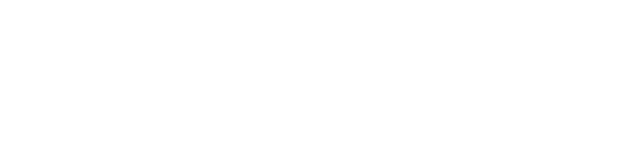
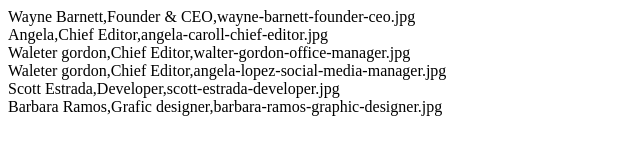
Before and after one commit to SimoneLollini/js-our-team, a plain HTML site: page index.html in a window 1280 px wide. Shown: the whole page, without its empty margins (0-640 px from the left). Drawn offline with Linux system fonts and the light colour scheme.

Commit message:
Add in DOM

```diff
--- a/assets/js/main.js
+++ b/assets/js/main.js
@@ -29,7 +29,7 @@
 // Role: Grafic designer
 // Image: barbara-ramos-graphic-designer.jpg
 
-
+const containerElement = document.querySelector('.container')
 
 // MILESTONE 0: Creare l’array di oggetti con le informazioni fornite.
 
@@ -40,24 +40,46 @@ team = [
         img: 'wayne-barnett-founder-ceo.jpg',
     }, {
         name: 'Angela',
-        Role: 'Chief Editor',
-        Image: 'angela-caroll-chief-editor.jpg',
+        role: 'Chief Editor',
+        img: 'angela-caroll-chief-editor.jpg',
     }, {
         name: 'Waleter gordon',
-        Role: 'Chief Editor',
-        Image: 'walter-gordon-office-manager.jpg',
+        role: 'Chief Editor',
+        img: 'walter-gordon-office-manager.jpg',
     }, {
         name: 'Waleter gordon',
-        Role: 'Chief Editor',
-        Image: 'angela-lopez-social-media-manager.jpg',
+        role: 'Chief Editor',
+        img: 'angela-lopez-social-media-manager.jpg',
     }, {
         name: 'Scott Estrada',
-        Role: 'Developer',
-        Image: 'scott-estrada-developer.jpg',
+        role: 'Developer',
+        img: 'scott-estrada-developer.jpg',
     }, {
         name: 'Barbara Ramos',
-        Role: 'Grafic designer',
-        Image: 'barbara-ramos-graphic-designer.jpg',
+        role: 'Grafic designer',
+        img: 'barbara-ramos-graphic-designer.jpg',
     }
 ]
 console.log(team);
+
+
+// MILESTONE 1: Stampare su console le informazioni di nome, ruolo e la stringa della foto
+
+for (let i = 0; i < team.length; i++) {
+    const person = team[i];
+    // console.log(person);
+    for (const key in person) {
+        const personKeys = person[key];
+        // console.log(personKeys);
+        // containerElement.insertAdjacentElement('beforeend', cardEl)
+        // containerElement.insertAdjacentHTML('beforeend', personKeys)
+    }
+    const cardEl = document.createElement('div')
+    cardEl.classList.add('card')
+    containerElement.append(cardEl)
+    cardEl.append(Object.values(person))
+}
+
+
+
+// MILESTONE 2: Stampare le stesse informazioni su DOM sottoforma di stringhe
--- a/index.html
+++ b/index.html
@@ -10,7 +10,7 @@
 </head>
 
 <body>
-
+    <div class="container"></div>
 
 
 
```
